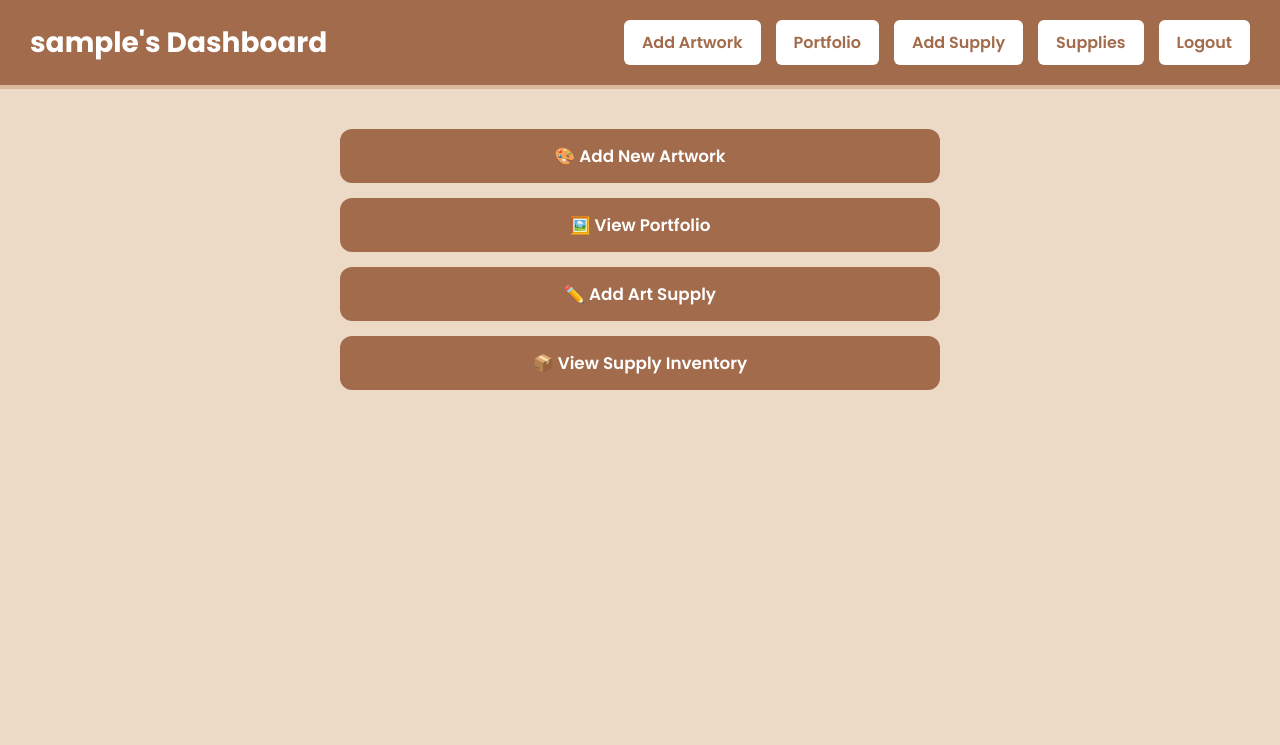
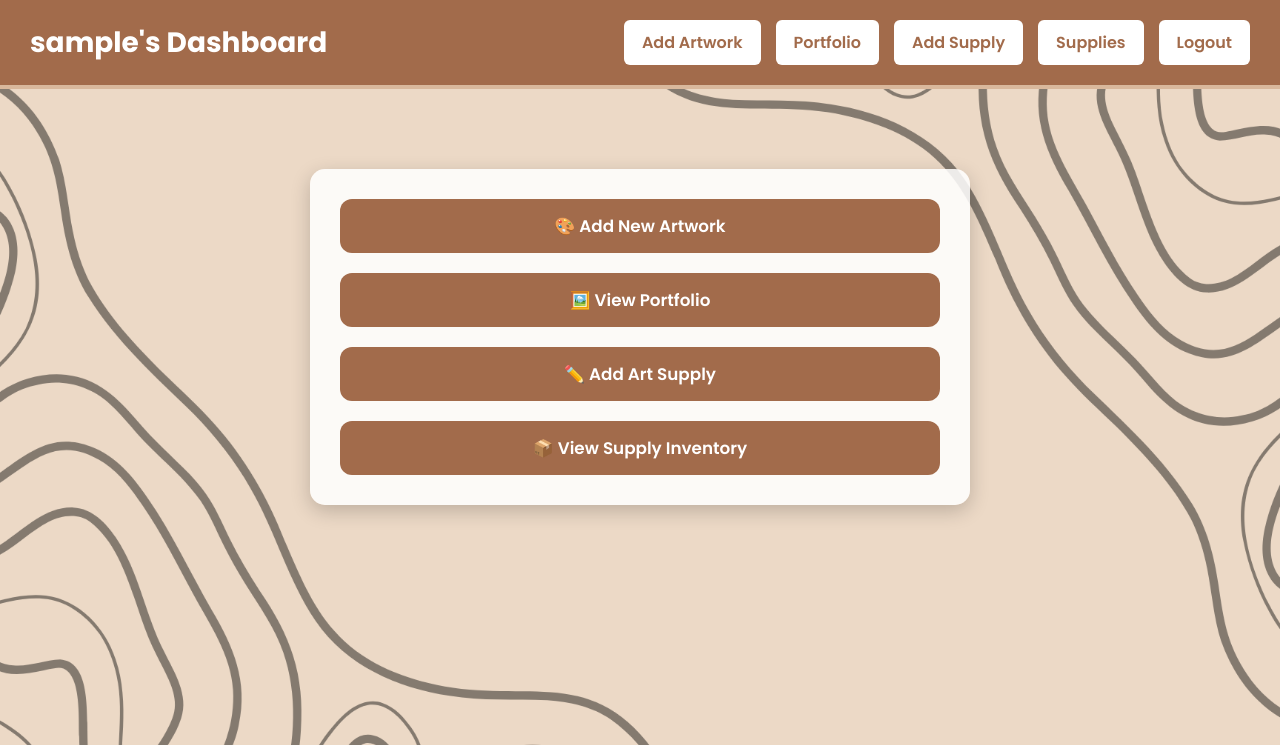
Before and after one commit to Lakshay1081/art-manager-python, a Flask app: page /dashboard in a window 1280 px wide. Shown: the top 745 px of the page. Run offline with Flask 3, Linux system fonts and the light colour scheme; the visitor is signed in with stand-in values (Sample User, id 1); some libraries are stand-ins or nearby versions.

Commit message:
Commit everything except workspace.xml

```diff
--- a/app.py
+++ b/app.py
@@ -133,8 +133,13 @@ def add_artwork():
         if image_file and allowed_file(image_file.filename):
             filename = secure_filename(image_file.filename)
             unique_filename = f"{uuid.uuid4().hex}_{filename}"
-            image_path = os.path.join('uploads', unique_filename)
-            image_file.save(os.path.join(app.config['UPLOAD_FOLDER'], unique_filename))
+
+            # Save file into static/uploads/
+            save_path = os.path.join(app.config['UPLOAD_FOLDER'], unique_filename)
+            image_file.save(save_path)
+
+            # Store path with forward slashes for HTML usage
+            image_path = f"uploads/{unique_filename}"
 
         cur = mysql.connection.cursor()
         cur.execute("""
@@ -146,7 +151,8 @@ def add_artwork():
         flash("Artwork added successfully!", "success")
         return redirect('/portfolio')
 
-    return render_template('add_artwork.html')
+    return render_template('add_artwork.html', username=session['username'])
+
 
 # Portfolio
 @app.route('/portfolio')
@@ -181,7 +187,6 @@ def update_about():
     return redirect('/portfolio')
 
 
-# Add Supply
 @app.route('/add_supply', methods=['GET', 'POST'])
 @login_required
 def add_supply():
@@ -203,7 +208,12 @@ def add_supply():
         flash("Supply added successfully!", "success")
         return redirect('/view_supplies')
 
-    return render_template('add_supply.html', current_date=date.today().isoformat())
+    # ✅ Pass username and current_date into the template
+    return render_template(
+        'add_supply.html',
+        username=session['username'],
+    )
+
 
 # View Supplies
 @app.route('/view_supplies')
--- a/templates/dashboard.html
+++ b/templates/dashboard.html
@@ -4,9 +4,15 @@
     <title>Dashboard</title>
     <link href="https://fonts.googleapis.com/css2?family=Poppins:wght@400;600;700&display=swap" rel="stylesheet">
     <style>
-        body { font-family:'Poppins',sans-serif; background:#ecd9c6; margin:0; padding:0; }
+        body {
+            font-family:'Poppins',sans-serif;
+            background: url("{{ url_for('static', filename='images/dashboard-bg.png.png') }}") no-repeat center center fixed;
+            background-size: cover;
+            margin:0;
+            padding:0;
+        }
         header {
-            background-color:#a26b4b;
+            background-color:rgba(162,107,75,1);
             color:#fff;
             padding:20px 30px;
             display:flex;
@@ -17,9 +23,27 @@
         }
         header h2 { margin:0; font-size:28px; }
         .nav-buttons { display:flex; gap:15px; flex-wrap:wrap; }
-        .nav-buttons a { padding:10px 18px; background:#fff; color:#a26b4b; text-decoration:none; border-radius:6px; font-weight:600; transition: background 0.3s,color 0.3s; }
+        .nav-buttons a {
+            padding:10px 18px;
+            background:#fff;
+            color:#a26b4b;
+            text-decoration:none;
+            border-radius:6px;
+            font-weight:600;
+            transition: background 0.3s,color 0.3s;
+        }
         .nav-buttons a:hover { background:#d9b89c; color:#fff; }
-        .dashboard-container { max-width:600px; margin:40px auto; display:flex; flex-direction:column; gap:15px; }
+        .dashboard-container {
+            max-width:600px;
+            margin:80px auto;
+            display:flex;
+            flex-direction:column;
+            gap:20px;
+            background:rgba(255,255,255,0.85);
+            padding:30px;
+            border-radius:15px;
+            box-shadow:0 6px 20px rgba(0,0,0,0.2);
+        }
         .dashboard-container a {
             padding:14px 28px;
             text-decoration:none;
@@ -31,7 +55,10 @@
             text-align:center;
             transition:all 0.3s ease;
         }
-        .dashboard-container a:hover { transform:translateY(-2px); box-shadow:0 6px 15px rgba(0,0,0,0.3); }
+        .dashboard-container a:hover {
+            transform:translateY(-2px);
+            box-shadow:0 6px 15px rgba(0,0,0,0.3);
+        }
     </style>
 </head>
 <body>
```
Also changed, not shown: static/images/dashboard-bg.png.png (added), static/uploads/18638064fa764b1d84647b240c1852b4_rohit_sharma.jpg (added), static/uploads/42934c10c117440a99f3d6fd5e6e23fd_rohit_sharma.jpg (added), static/uploads/d9bf93a2278d44a8be5d16a876c7f7f2_rohit_sharma.jpg (added).
